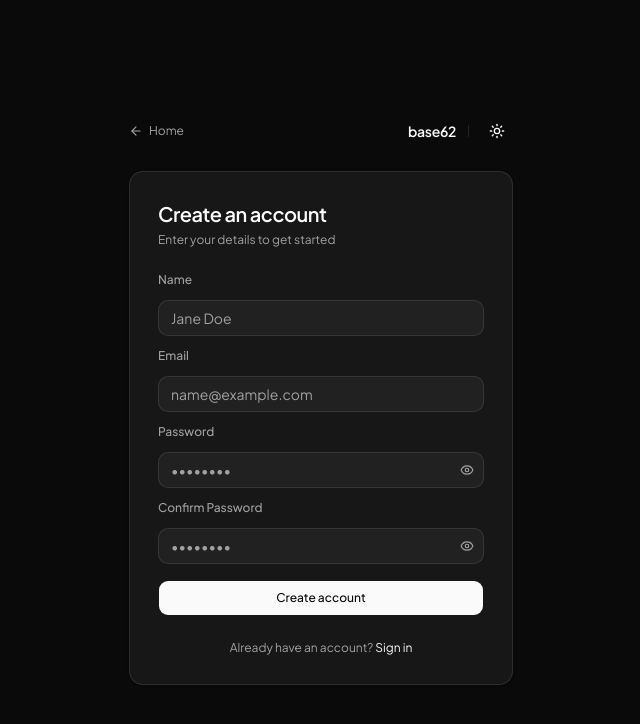
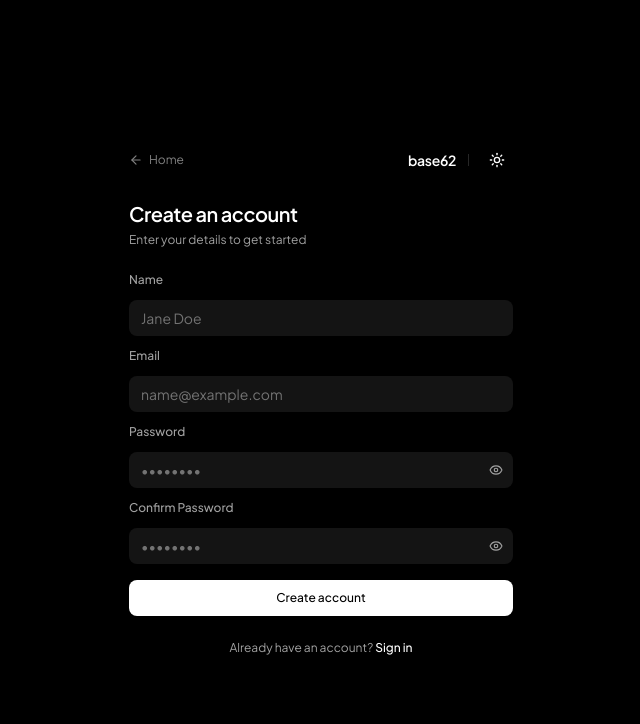
Before and after one commit to therajarshichakraborty/base62, a Next.js app: page /register in a window 1280 px wide. Shown: the top 724 px of the page, without its empty margins (319-959 px from the left). Built offline with nearby package versions, Linux system fonts and the light colour scheme.

Commit message:
some more fix

```diff
--- a/app/(auth)/layout.tsx
+++ b/app/(auth)/layout.tsx
@@ -22,7 +22,7 @@ export default function AuthLayout({ children }: AuthLayoutProps) {
           <Link href="/" className="font-semibold text-sm tracking-tight text-foreground">
             base62
           </Link>
-          <div className="h-3 w-px bg-border" />
+          <div className="h-3 w-px bg-neutral-200 dark:bg-neutral-800" />
           <ThemeToggle />
         </div>
       </div>
--- a/app/(auth)/register/page.tsx
+++ b/app/(auth)/register/page.tsx
@@ -2,12 +2,12 @@ import { RegisterForm } from "@/components/auth/register-form";
 
 export default function RegisterPage() {
   return (
-    <div className="rounded-xl border border-border bg-card text-card-foreground p-6 sm:p-7 shadow-sm">
+    <div className="w-full bg-white dark:bg-black border-0 shadow-none">
       <div className="mb-6">
-        <h1 className="text-xl font-semibold tracking-tight text-foreground">
+        <h1 className="text-xl font-semibold tracking-tight text-black dark:text-white">
           Create an account
         </h1>
-        <p className="mt-1 text-xs text-muted-foreground">
+        <p className="mt-1 text-xs text-neutral-500 dark:text-neutral-400">
           Enter your details to get started
         </p>
       </div>
--- a/app/styles/globals.css
+++ b/app/styles/globals.css
@@ -51,71 +51,71 @@
 
 :root {
   --background: oklch(1 0 0);
-  --foreground: oklch(0.145 0 0);
+  --foreground: oklch(0 0 0);
   --card: oklch(1 0 0);
-  --card-foreground: oklch(0.145 0 0);
+  --card-foreground: oklch(0 0 0);
   --popover: oklch(1 0 0);
-  --popover-foreground: oklch(0.145 0 0);
-  --primary: oklch(0.205 0 0);
-  --primary-foreground: oklch(0.985 0 0);
-  --secondary: oklch(0.97 0 0);
-  --secondary-foreground: oklch(0.205 0 0);
-  --muted: oklch(0.97 0 0);
-  --muted-foreground: oklch(0.556 0 0);
-  --accent: oklch(0.97 0 0);
-  --accent-foreground: oklch(0.205 0 0);
+  --popover-foreground: oklch(0 0 0);
+  --primary: oklch(0 0 0);
+  --primary-foreground: oklch(1 0 0);
+  --secondary: oklch(0.96 0 0);
+  --secondary-foreground: oklch(0 0 0);
+  --muted: oklch(0.96 0 0);
+  --muted-foreground: oklch(0.5 0 0);
+  --accent: oklch(0.96 0 0);
+  --accent-foreground: oklch(0 0 0);
   --destructive: oklch(0.577 0.245 27.325);
-  --border: oklch(0.922 0 0);
-  --input: oklch(0.922 0 0);
-  --ring: oklch(0.708 0 0);
+  --border: transparent;
+  --input: oklch(0.96 0 0);
+  --ring: oklch(0.7 0 0);
   --chart-1: oklch(0.87 0 0);
   --chart-2: oklch(0.556 0 0);
   --chart-3: oklch(0.439 0 0);
   --chart-4: oklch(0.371 0 0);
   --chart-5: oklch(0.269 0 0);
-  --radius: 0.625rem;
-  --sidebar: oklch(0.985 0 0);
-  --sidebar-foreground: oklch(0.145 0 0);
-  --sidebar-primary: oklch(0.205 0 0);
-  --sidebar-primary-foreground: oklch(0.985 0 0);
-  --sidebar-accent: oklch(0.97 0 0);
-  --sidebar-accent-foreground: oklch(0.205 0 0);
-  --sidebar-border: oklch(0.922 0 0);
-  --sidebar-ring: oklch(0.708 0 0);
+  --radius: 0.5rem;
+  --sidebar: oklch(1 0 0);
+  --sidebar-foreground: oklch(0 0 0);
+  --sidebar-primary: oklch(0 0 0);
+  --sidebar-primary-foreground: oklch(1 0 0);
+  --sidebar-accent: oklch(0.96 0 0);
+  --sidebar-accent-foreground: oklch(0 0 0);
+  --sidebar-border: transparent;
+  --sidebar-ring: oklch(0.7 0 0);
 }
 
 .dark {
-  --background: oklch(0.145 0 0);
-  --foreground: oklch(0.985 0 0);
-  --card: oklch(0.205 0 0);
-  --card-foreground: oklch(0.985 0 0);
-  --popover: oklch(0.205 0 0);
-  --popover-foreground: oklch(0.985 0 0);
-  --primary: oklch(0.922 0 0);
-  --primary-foreground: oklch(0.205 0 0);
-  --secondary: oklch(0.269 0 0);
-  --secondary-foreground: oklch(0.985 0 0);
-  --muted: oklch(0.269 0 0);
-  --muted-foreground: oklch(0.708 0 0);
-  --accent: oklch(0.269 0 0);
-  --accent-foreground: oklch(0.985 0 0);
+  --background: oklch(0 0 0);
+  --foreground: oklch(1 0 0);
+  --card: oklch(0 0 0);
+  --card-foreground: oklch(1 0 0);
+  --popover: oklch(0 0 0);
+  --popover-foreground: oklch(1 0 0);
+  --primary: oklch(1 0 0);
+  --primary-foreground: oklch(0 0 0);
+  --secondary: oklch(0.08 0 0);
+  --secondary-foreground: oklch(1 0 0);
+  --muted: oklch(0.08 0 0);
+  --muted-foreground: oklch(0.6 0 0);
+  --accent: oklch(0.08 0 0);
+  --accent-foreground: oklch(1 0 0);
   --destructive: oklch(0.704 0.191 22.216);
-  --border: oklch(1 0 0 / 10%);
-  --input: oklch(1 0 0 / 15%);
-  --ring: oklch(0.556 0 0);
+  --border: transparent;
+  --input: oklch(0.08 0 0);
+  --ring: oklch(0.35 0 0);
   --chart-1: oklch(0.87 0 0);
   --chart-2: oklch(0.556 0 0);
   --chart-3: oklch(0.439 0 0);
   --chart-4: oklch(0.371 0 0);
   --chart-5: oklch(0.269 0 0);
-  --sidebar: oklch(0.205 0 0);
-  --sidebar-foreground: oklch(0.985 0 0);
-  --sidebar-primary: oklch(0.488 0.243 264.376);
-  --sidebar-primary-foreground: oklch(0.985 0 0);
-  --sidebar-accent: oklch(0.269 0 0);
-  --sidebar-accent-foreground: oklch(0.985 0 0);
-  --sidebar-border: oklch(1 0 0 / 10%);
-  --sidebar-ring: oklch(0.556 0 0);
+  --sidebar: oklch(0 0 0);
+  --sidebar-foreground: oklch(1 0 0);
+  --sidebar-primary: oklch(1 0 0);
+  --sidebar-primary-foreground: oklch(0 0 0);
+  --sidebar-accent: oklch(0.12 0 0);
+  --sidebar-accent-foreground: oklch(1 0 0);
+  --sidebar-border: transparent;
+  --sidebar-ring: oklch(0.35 0 0);
 }
 
 @layer base {
--- a/components/auth/register-form.tsx
+++ b/components/auth/register-form.tsx
@@ -87,13 +87,13 @@ export function RegisterForm() {
             name="name"
             render={({ field }) => (
               <FormItem className="space-y-1">
-                <FormLabel className="text-xs text-muted-foreground">Name</FormLabel>
+                <FormLabel className="text-xs text-neutral-500 dark:text-neutral-400">Name</FormLabel>
                 <FormControl>
                   <Input
                     placeholder="Jane Doe"
                     autoComplete="name"
                     disabled={isLoading}
-                    className="h-9 rounded-lg border-border bg-muted/20 px-3 text-sm text-foreground placeholder:text-muted-foreground focus-visible:ring-1 focus-visible:ring-foreground/30 focus-visible:border-foreground/30"
+                    className="h-9 rounded-lg border-0 bg-neutral-100 dark:bg-[#141414] px-3 text-sm text-black dark:text-white placeholder:text-neutral-400 dark:placeholder:text-neutral-500 focus-visible:ring-1 focus-visible:ring-neutral-400 dark:focus-visible:ring-neutral-700"
                     {...field}
                   />
                 </FormControl>
@@ -107,14 +107,14 @@ export function RegisterForm() {
             name="email"
             render={({ field }) => (
               <FormItem className="space-y-1">
-                <FormLabel className="text-xs text-muted-foreground">Email</FormLabel>
+                <FormLabel className="text-xs text-neutral-500 dark:text-neutral-400">Email</FormLabel>
                 <FormControl>
                   <Input
                     placeholder="name@example.com"
                     type="email"
                     autoComplete="email"
                     disabled={isLoading}
-                    className="h-9 rounded-lg border-border bg-muted/20 px-3 text-sm text-foreground placeholder:text-muted-foreground focus-visible:ring-1 focus-visible:ring-foreground/30 focus-visible:border-foreground/30"
+                    className="h-9 rounded-lg border-0 bg-neutral-100 dark:bg-[#141414] px-3 text-sm text-black dark:text-white placeholder:text-neutral-400 dark:placeholder:text-neutral-500 focus-visible:ring-1 focus-visible:ring-neutral-400 dark:focus-visible:ring-neutral-700"
                     {...field}
                   />
                 </FormControl>
@@ -128,7 +128,7 @@ export function RegisterForm() {
             name="password"
             render={({ field }) => (
               <FormItem className="space-y-1">
-                <FormLabel className="text-xs text-muted-foreground">Password</FormLabel>
+                <FormLabel className="text-xs text-neutral-500 dark:text-neutral-400">Password</FormLabel>
                 <FormControl>
                   <div className="relative">
                     <Input
@@ -136,14 +136,14 @@ export function RegisterForm() {
                       type={showPassword ? "text" : "password"}
                       autoComplete="new-password"
                       disabled={isLoading}
-                      className="h-9 rounded-lg border-border bg-muted/20 pl-3 pr-8 text-sm text-foreground placeholder:text-muted-foreground focus-visible:ring-1 focus-visible:ring-foreground/30 focus-visible:border-foreground/30"
+                      className="h-9 rounded-lg border-0 bg-neutral-100 dark:bg-[#141414] pl-3 pr-8 text-sm text-black dark:text-white placeholder:text-neutral-400 dark:placeholder:text-neutral-500 focus-visible:ring-1 focus-visible:ring-neutral-400 dark:focus-visible:ring-neutral-700"
                       {...field}
                     />
                     <button
                       type="button"
                       tabIndex={-1}
                       onClick={() => setShowPassword(!showPassword)}
-                      className="absolute right-2.5 top-1/2 -translate-y-1/2 text-muted-foreground hover:text-foreground"
+                      className="absolute right-2.5 top-1/2 -translate-y-1/2 text-neutral-400 hover:text-black dark:hover:text-white"
                     >
                       {showPassword ? (
                         <EyeOff className="size-3.5" />
@@ -163,7 +163,7 @@ export function RegisterForm() {
             name="confirmPassword"
             render={({ field }) => (
               <FormItem className="space-y-1">
-                <FormLabel className="text-xs text-muted-foreground">
+                <FormLabel className="text-xs text-neutral-500 dark:text-neutral-400">
                   Confirm Password
                 </FormLabel>
                 <FormControl>
@@ -173,7 +173,7 @@ export function RegisterForm() {
                       type={showConfirmPassword ? "text" : "password"}
                       autoComplete="new-password"
                       disabled={isLoading}
-                      className="h-9 rounded-lg border-border bg-muted/20 pl-3 pr-8 text-sm text-foreground placeholder:text-muted-foreground focus-visible:ring-1 focus-visible:ring-foreground/30 focus-visible:border-foreground/30"
+                      className="h-9 rounded-lg border-0 bg-neutral-100 dark:bg-[#141414] pl-3 pr-8 text-sm text-black dark:text-white placeholder:text-neutral-400 dark:placeholder:text-neutral-500 focus-visible:ring-1 focus-visible:ring-neutral-400 dark:focus-visible:ring-neutral-700"
                       {...field}
                     />
                     <button
@@ -182,7 +182,7 @@ export function RegisterForm() {
                       onClick={() =>
                         setShowConfirmPassword(!showConfirmPassword)
                       }
-                      className="absolute right-2.5 top-1/2 -translate-y-1/2 text-muted-foreground hover:text-foreground"
+                      className="absolute right-2.5 top-1/2 -translate-y-1/2 text-neutral-400 hover:text-black dark:hover:text-white"
                     >
                       {showConfirmPassword ? (
                         <EyeOff className="size-3.5" />
@@ -204,18 +204,18 @@ export function RegisterForm() {
           <Button
             type="submit"
             disabled={isLoading}
-            className="w-full h-9 mt-1 rounded-lg bg-foreground hover:bg-foreground/90 text-background text-xs font-medium transition-colors disabled:opacity-50"
+            className="w-full h-9 mt-1 rounded-lg border-0 bg-black text-white hover:bg-neutral-800 dark:bg-white dark:text-black dark:hover:bg-neutral-200 text-xs font-medium transition-colors disabled:opacity-50 cursor-pointer"
           >
             {isLoading ? "Creating account..." : "Create account"}
           </Button>
         </form>
       </Form>
 
-      <div className="pt-2 text-center text-xs text-muted-foreground">
+      <div className="pt-2 text-center text-xs text-neutral-500 dark:text-neutral-400">
         Already have an account?{" "}
         <Link
           href="/login"
-          className="text-foreground hover:underline transition-colors"
+          className="text-black dark:text-white hover:underline transition-colors font-medium"
         >
           Sign in
         </Link>
--- a/components/ui/input.tsx
+++ b/components/ui/input.tsx
@@ -8,7 +8,7 @@ function Input({ className, type, ...props }: React.ComponentProps<"input">) {
       type={type}
       data-slot="input"
       className={cn(
-        "h-8 w-full min-w-0 rounded-lg border border-input bg-transparent px-2.5 py-1 text-base transition-colors outline-none file:inline-flex file:h-6 file:border-0 file:bg-transparent file:text-sm file:font-medium file:text-foreground placeholder:text-muted-foreground focus-visible:border-ring focus-visible:ring-3 focus-visible:ring-ring/50 disabled:pointer-events-none disabled:cursor-not-allowed disabled:bg-input/50 disabled:opacity-50 aria-invalid:border-destructive aria-invalid:ring-3 aria-invalid:ring-destructive/20 md:text-sm dark:bg-input/30 dark:disabled:bg-input/80 dark:aria-invalid:border-destructive/50 dark:aria-invalid:ring-destructive/40",
+        "h-9 w-full min-w-0 rounded-lg border-0 bg-neutral-100 dark:bg-[#141414] px-3 py-1.5 text-sm transition-colors outline-none text-foreground placeholder:text-neutral-400 dark:placeholder:text-neutral-500 focus-visible:ring-1 focus-visible:ring-neutral-400 dark:focus-visible:ring-neutral-700 disabled:pointer-events-none disabled:cursor-not-allowed disabled:opacity-50",
         className
       )}
       {...props}
```
Also changed, not shown: app/(auth)/login/page.tsx (+4 -4 lines), components/auth/login-form.tsx (+13 -15 lines).
